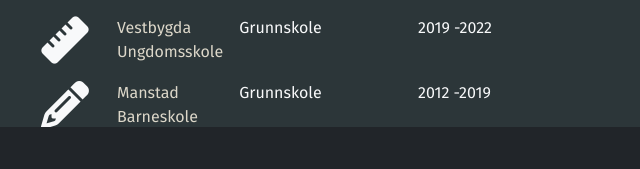
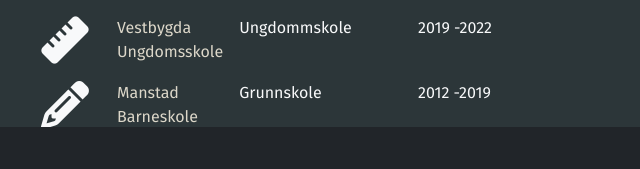
Before and after one commit to XxLEOHOLxX/MeeSite, a plain HTML site: page html/erfaring.html in a window 1280 px wide. Shown: the part 300-469 px from the top of the page, 357-997 px from the left. Drawn offline with nearby package versions, Linux system fonts and the light colour scheme; some packages are replaced by stand-ins of ours.

Commit message:
fixe på tekst

```diff
--- a/html/erfaring.html
+++ b/html/erfaring.html
@@ -53,7 +53,7 @@
                     <tr>
                         <th scope="row"><i class="fa-solid fa-ruler" style="font-size: 3rem;"></i></th>
                         <td><a href="https://www.fredrikstad.kommune.no/skoler/vestbygda-uskole/" target="_blank">Vestbygda Ungdomsskole</a></td>
-                        <td>Grunnskole</td>
+                        <td>Ungdommskole</td>
                         <td>2019 -2022</td>
                     </tr>
                     <tr>
```
